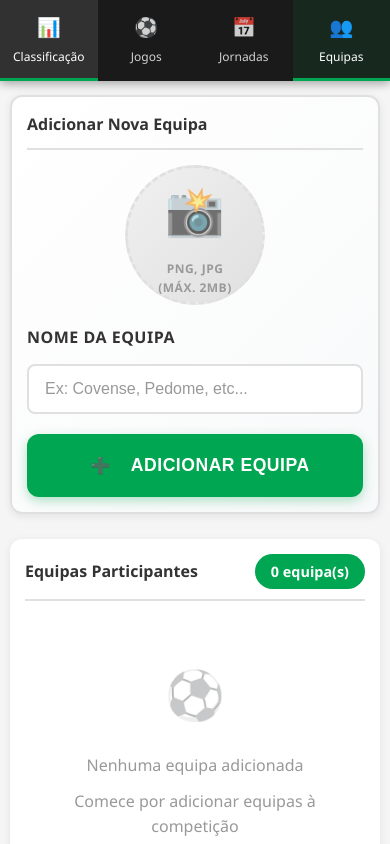
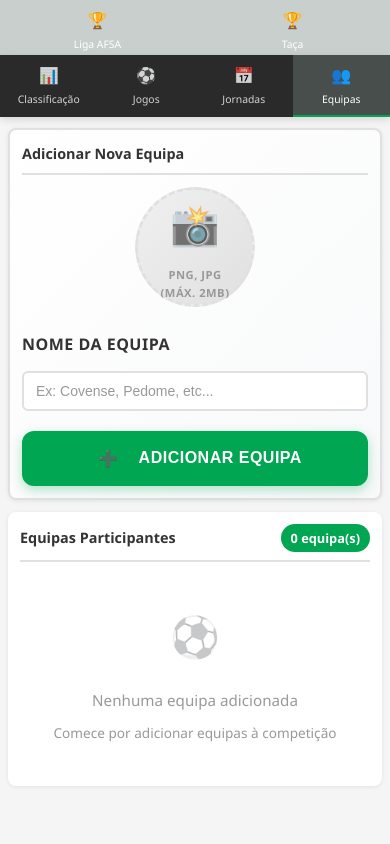
Before and after one commit to GoncaloAzev14/futsal_manager, an Angular app in the folder futsal-manager/: page /league/teams in a window 390 px wide. Built offline with nearby package versions, Linux system fonts and the light colour scheme.

Commit message:
connection to initial part (taça + liga)

```diff
--- a/futsal-manager/src/app/app.component.html
+++ b/futsal-manager/src/app/app.component.html
@@ -1,4 +1,4 @@
-<nav class="nav-header">
+<div class="main-nav">
   <div class="nav-container">
     <a routerLink="/" class="nav-brand">
       <div class="logo">⚽</div>
@@ -9,6 +9,6 @@
       <li><a routerLink="/league" routerLinkActive="active" data-icon="🏆">Taça</a></li>
     </ul>
   </div>
-</nav>
+</div>
 
 <router-outlet />
--- a/futsal-manager/src/app/league/league.component.html
+++ b/futsal-manager/src/app/league/league.component.html
@@ -1,4 +1,4 @@
-<div class="nav-header">
+<div class="sub-nav">
   <div class="nav-container">
     <ul class="nav-links">
       <li><a routerLink="/league/standings" routerLinkActive="active" data-icon="📊">Classificação</a></li>
--- a/futsal-manager/src/styles.scss
+++ b/futsal-manager/src/styles.scss
@@ -107,7 +107,7 @@ body {
 .nav-links a.active {
   color: white;
   border-bottom-color: var(--primary-color);
-  background: rgba(0, 166, 81, 0.1);
+  background: rgba(123, 143, 133, 0.359);
 }
 
 h3 {
@@ -1881,17 +1881,13 @@ input[type="file"]::-webkit-file-upload-button:hover {
 /* MOBILE-FIRST APP STYLING */
 /* ============================================ */
 
-/* Remove default mobile styles */
 @media (max-width: 768px) {
   body {
     -webkit-tap-highlight-color: transparent;
     -webkit-touch-callout: none;
-    -webkit-user-select: none;
-    user-select: none;
-    touch-action: pan-y;
-  }
-
-  /* Full viewport height */
+    padding-top: 110px; /* Space for fixed navs */
+  }
+
   html, body {
     height: 100%;
     overflow-x: hidden;
@@ -1899,30 +1895,34 @@ input[type="file"]::-webkit-file-upload-button:hover {
     padding: 0;
   }
 
-  /* Container adjustments */
-  .container {
-    padding: 10px;
-    max-width: 100%;
-  }
-
-  /* Sticky Navigation - Native App Feel */
-  .nav-header {
+  /* Navigation fixes */
+  .main-nav,
+  .sub-nav {
     position: fixed;
-    top: 0;
     left: 0;
     right: 0;
     z-index: 9999;
-    box-shadow: 0 2px 10px rgba(0, 0, 0, 0.2);
+    box-shadow: 0 2px 8px rgba(0, 0, 0, 0.15);
+  }
+
+  .main-nav {
+    top: 0;
+  }
+
+  .sub-nav {
+    top: 55px;
+    background: #2a2a2a;
   }
 
   .nav-container {
     padding: 0;
     flex-direction: row;
     justify-content: space-around;
+    max-width: 100%;
   }
 
   .nav-brand {
-    display: none; /* Hide logo on mobile to save space */
+    display: none;
   }
 
   .nav-links {
@@ -1937,48 +1937,49 @@ input[type="file"]::-webkit-file-upload-button:hover {
   }
 
   .nav-links a {
-    padding: 12px 8px;
-    font-size: 0.75rem;
+    padding: 8px 4px;
+    font-size: 0.65rem;
     text-align: center;
     display: flex;
     flex-direction: column;
     align-items: center;
-    gap: 4px;
-    border-bottom: 3px solid transparent;
+    gap: 2px;
+    border-bottom: 2px solid transparent;
   }
 
   .nav-links a::before {
     content: attr(data-icon);
-    font-size: 1.2rem;
-  }
-
-  /* Add top padding to content for fixed nav */
-  .container.fade-in {
-    padding-top: 70px;
+    font-size: 1rem;
+  }
+
+  /* Container adjustments */
+  .container {
+    margin-top: 10px;
+    padding: 8px;
+    max-width: 100%;
   }
 
   /* Card optimizations */
   .card {
-    border-radius: 12px;
-    margin-bottom: 15px;
-    margin-top: 25px;
-    padding: 15px;
-    box-shadow: 0 2px 8px rgba(0, 0, 0, 0.08);
+    border-radius: 8px;
+    margin-bottom: 12px;
+    padding: 12px;
+    box-shadow: 0 1px 4px rgba(0, 0, 0, 0.08);
   }
 
   .card-header {
-    margin-bottom: 15px;
-    padding-bottom: 10px;
+    margin-bottom: 12px;
+    padding-bottom: 8px;
   }
 
   .card-title {
-    font-size: 1rem;
+    font-size: 0.9rem;
   }
 
   /* Form improvements */
   .form-group {
-    gap: 10px;
-    margin-bottom: 15px;
+    gap: 8px;
+    margin-bottom: 12px;
   }
 
   .form-field {
@@ -1986,46 +1987,43 @@ input[type="file"]::-webkit-file-upload-button:hover {
   }
 
   label {
-    font-size: 0.8rem;
-    margin-bottom: 4px;
+    font-size: 0.75rem;
+    margin-bottom: 3px;
   }
 
   input[type="text"],
   input[type="number"],
   input[type="datetime-local"],
   select {
-    padding: 14px 16px;
-    font-size: 16px; /* Prevents zoom on iOS */
-    border-radius: 8px;
-    -webkit-appearance: none;
-    appearance: none;
+    padding: 10px 12px;
+    font-size: 14px;
+    border-radius: 6px;
   }
 
   /* Button optimizations */
   button, .btn {
-    padding: 14px 20px;
-    font-size: 0.95rem;
-    border-radius: 8px;
-    min-height: 48px; /* Touch-friendly */
+    padding: 10px 16px;
+    font-size: 0.85rem;
+    border-radius: 6px;
+    min-height: 40px;
   }
 
   .btn-primary {
     width: 100%;
-    box-shadow: 0 4px 12px rgba(0, 166, 81, 0.3);
-  }
-
-  /* Flashscore Mobile Optimization */
+  }
+
+  /* Flashscore Mobile */
   .flashscore-day-section {
-    margin-bottom: 15px;
-    border-radius: 10px;
+    margin-bottom: 12px;
+    border-radius: 8px;
   }
 
   .flashscore-day-header {
-    padding: 10px 15px;
+    padding: 8px 12px;
   }
 
   .flashscore-day-header h3 {
-    font-size: 1rem;
+    font-size: 0.9rem;
   }
 
   .flashscore-match-row {
@@ -2037,253 +2035,210 @@ input[type="file"]::-webkit-file-upload-button:hover {
       "score"
       "away"
       "actions";
-    gap: 12px;
-    padding: 15px;
-    border-radius: 0;
-  }
-
-  .flashscore-round {
-    justify-self: start;
+    gap: 8px;
+    padding: 12px;
   }
 
   .flashscore-round-badge {
-    font-size: 0.75rem;
-    padding: 5px 10px;
+    font-size: 0.7rem;
+    padding: 4px 8px;
   }
 
   .flashscore-time {
-    font-size: 1.1rem;
-    font-weight: 800;
+    font-size: 0.95rem;
     text-align: left;
   }
 
-  .flashscore-team {
-    gap: 10px;
-  }
-
-  .flashscore-home,
-  .flashscore-away {
-    justify-content: flex-start;
-    text-align: left;
-  }
-
   .flashscore-logo {
+    width: 32px;
+    height: 32px;
+    padding: 3px;
+  }
+
+  .flashscore-team-name {
+    font-size: 0.85rem;
+  }
+
+  .flashscore-score {
+    padding: 8px;
+  }
+
+  .flashscore-score-input {
     width: 40px;
     height: 40px;
-    padding: 4px;
-  }
-
-  .flashscore-team-name {
-    font-size: 0.95rem;
-    max-width: 100%;
-  }
-
-  .flashscore-score {
-    width: 100%;
-    padding: 10px;
-    justify-content: center;
-  }
-
-  .flashscore-score-input {
-    width: 50px;
-    height: 50px;
-    font-size: 1.5rem;
-    border-radius: 8px;
-    touch-action: manipulation;
+    font-size: 1.2rem;
   }
 
   .flashscore-score-separator {
-    font-size: 1.6rem;
-  }
-
-  .flashscore-actions {
-    justify-self: center;
-    width: 100%;
+    font-size: 1.3rem;
   }
 
   .flashscore-delete-btn {
     width: 100%;
-    padding: 12px;
-    background: rgba(229, 57, 53, 0.1);
-    color: var(--danger);
-    border-radius: 8px;
-    font-size: 1rem;
+    padding: 8px;
+    font-size: 0.9rem;
   }
 
   /* Rounds View Mobile */
   .round-section {
-    margin-bottom: 15px;
-    border-radius: 10px;
+    margin-bottom: 12px;
+    border-radius: 8px;
   }
 
   .round-header {
-    padding: 12px 15px;
-    flex-direction: column;
-    gap: 10px;
-    align-items: flex-start;
-  }
-
-  .round-title {
-    width: 100%;
-    justify-content: space-between;
+    padding: 10px 12px;
   }
 
   .round-title h3 {
+    font-size: 0.95rem;
+  }
+
+  .round-stats {
+    font-size: 0.75rem;
+    padding: 3px 8px;
+  }
+
+  .round-header .btn-danger {
+    padding: 6px 12px;
+    font-size: 0.75rem;
+  }
+
+  .match-card-compact {
+    padding: 10px;
+    gap: 8px;
+  }
+
+  .match-date {
+    min-width: 50px;
+    padding: 6px;
+  }
+
+  .match-date .date {
+    font-size: 0.95rem;
+  }
+
+  .match-date .time {
+    font-size: 0.75rem;
+  }
+
+  .team-name {
+    font-size: 0.85rem;
+  }
+
+  .team-score {
     font-size: 1.1rem;
-  }
-
-  .round-header .btn-danger {
-    width: 100%;
-    padding: 10px;
-  }
-
-  .match-card-compact {
-    flex-direction: column;
-    padding: 12px;
-    gap: 12px;
-    border-radius: 8px;
-  }
-
-  .match-date {
-    width: 100%;
-    display: flex;
-    justify-content: space-between;
-    padding: 8px 12px;
-  }
-
-  .match-date .date,
-  .match-date .time {
-    display: inline;
-    font-size: 0.95rem;
-  }
-
-  .match-info {
-    flex-direction: column;
-    width: 100%;
-    gap: 10px;
-  }
-
-  .match-status {
-    text-align: center;
-    width: 100%;
+    min-width: 30px;
+    padding: 3px 6px;
+  }
+
+  .badge {
+    font-size: 0.7rem;
+    padding: 3px 8px;
   }
 
   /* Teams Grid Mobile */
   .teams-grid {
     grid-template-columns: repeat(2, 1fr);
-    gap: 12px;
+    gap: 10px;
   }
 
   .team-card {
-    padding: 12px;
+    padding: 10px;
+    gap: 10px;
   }
 
   .team-logo-container {
-    width: 80px;
-    height: 80px;
-    padding: 10px;
+    width: 70px;
+    height: 70px;
+    padding: 8px;
   }
 
   .team-name {
-    font-size: 0.9rem;
+    font-size: 0.85rem;
+  }
+
+  .team-number {
+    font-size: 0.75rem;
+    padding: 3px 8px;
   }
 
   /* Add Team Form Mobile */
   .add-team-form {
     grid-template-columns: 1fr;
-    gap: 20px;
+    gap: 15px;
   }
 
   .logo-upload-area {
-    width: 140px;
-    height: 140px;
-  }
-
-  .team-info-section {
-    padding-top: 0;
+    width: 120px;
+    height: 120px;
+  }
+
+  .upload-icon {
+    font-size: 2.5rem;
+  }
+
+  .upload-hint {
+    font-size: 0.7rem;
   }
 
   .modern-input {
-    padding: 14px 16px;
-    font-size: 16px; /* Prevents zoom on iOS */
+    padding: 12px 14px;
+    font-size: 14px;
+  }
+
+  .btn-large {
+    padding: 12px 24px;
+    font-size: 1rem;
+  }
+
+  .teams-count-badge {
+    font-size: 0.8rem;
+    padding: 4px 10px;
   }
 
   /* Standings Table Mobile */
   table {
-    font-size: 0.75rem;
-    border-radius: 10px;
+    font-size: 0.7rem;
   }
 
   th, td {
-    padding: 8px 4px;
+    padding: 6px 3px;
   }
 
   th {
-    font-size: 0.7rem;
-  }
-
-  th:first-child,
-  td:first-child {
-    width: 30px;
+    font-size: 0.65rem;
   }
 
   /* Empty States */
   .empty-state {
-    padding: 40px 20px;
+    padding: 30px 15px;
   }
 
   .empty-state-icon {
-    font-size: 3rem;
+    font-size: 2.5rem;
   }
 
   .empty-state-text {
-    font-size: 1rem;
-  }
-
-  /* Pull to refresh indicator space */
-  body {
-    overscroll-behavior-y: contain;
-  }
-
-  /* Smooth scrolling */
-  * {
-    -webkit-overflow-scrolling: touch;
-  }
-
-  /* Hide scrollbar but keep functionality */
-  ::-webkit-scrollbar {
-    display: none;
-  }
-
-  /* Form field improvements */
-  input[type="number"]::-webkit-inner-spin-button,
-  input[type="number"]::-webkit-outer-spin-button {
-    -webkit-appearance: none;
-    margin: 0;
-  }
-
-  input[type="number"] {
-    -moz-appearance: textfield;
-  }
-
-  /* Active states for touch */
-  button:active,
-  .btn:active {
-    transform: scale(0.98);
-  }
-
-  .flashscore-match-row:active {
-    background: #d5d5d5;
-  }
-
-  /* Bottom safe area for iPhone notch */
-  @supports (padding-bottom: env(safe-area-inset-bottom)) {
-    .container {
-      padding-bottom: calc(20px + env(safe-area-inset-bottom));
+    font-size: 0.95rem;
+  }
+
+  .empty-state p {
+    font-size: 0.85rem;
+  }
+
+  /* Safe area for notch */
+  @supports (padding-top: env(safe-area-inset-top)) {
+    body {
+      padding-top: calc(110px + env(safe-area-inset-top));
     }
 
-    .nav-header {
+    .main-nav {
       padding-top: env(safe-area-inset-top);
+      top: 0;
+    }
+
+    .sub-nav {
+      top: calc(55px + env(safe-area-inset-top));
     }
   }
 }
@@ -2291,21 +2246,27 @@ input[type="file"]::-webkit-file-upload-button:hover {
 /* Extra small phones */
 @media (max-width: 360px) {
   .flashscore-team-name {
-    font-size: 0.85rem;
+    font-size: 0.8rem;
   }
 
   .flashscore-logo {
-    width: 35px;
-    height: 35px;
+    width: 28px;
+    height: 28px;
   }
 
   .flashscore-score-input {
-    width: 45px;
-    height: 45px;
-    font-size: 1.3rem;
+    width: 36px;
+    height: 36px;
+    font-size: 1.1rem;
   }
 
   .teams-grid {
-    grid-template-columns: 1fr;
-  }
-}
+    grid-template-columns: repeat(2, 1fr);
+    gap: 8px;
+  }
+
+  .team-logo-container {
+    width: 60px;
+    height: 60px;
+  }
+}
```
